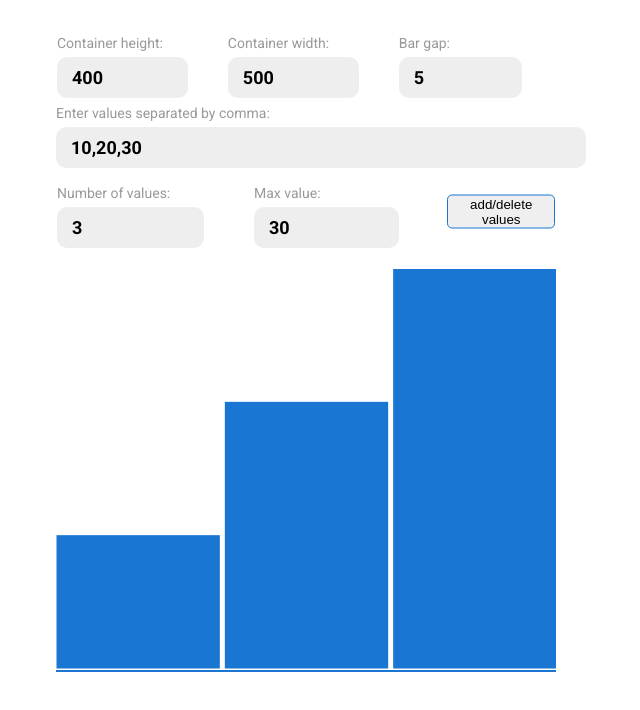
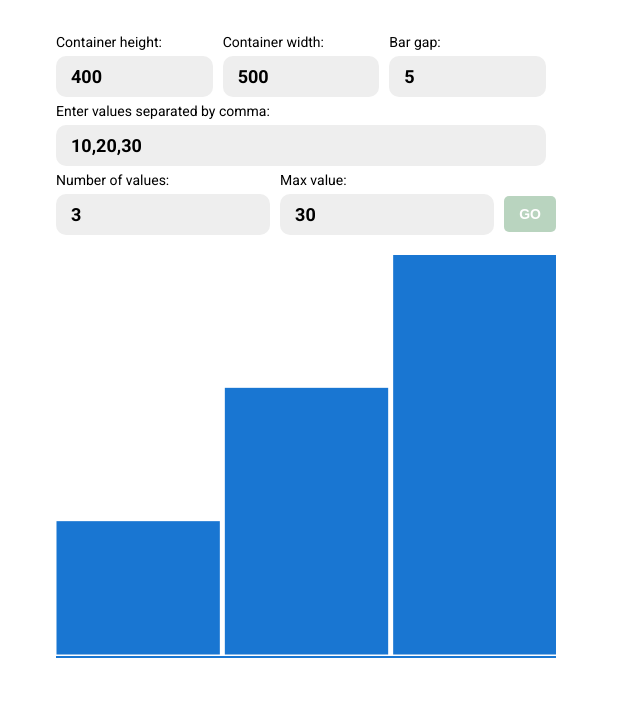
Before and after one commit to aviv187/bar_chart, a React (Create React App) app: page / in a window 1280 px wide. Shown: the top 710 px of the page, without its empty margins (334-974 px from the left). Built offline with nearby package versions, Linux system fonts and the light colour scheme.

Commit message:
adding css to form

```diff
--- a/src/App.tsx
+++ b/src/App.tsx
@@ -3,9 +3,8 @@ import React, { useState, useEffect } from "react";
 import "./css/App.css";
 
 import BarChart from "./components/BarChart";
-import InputsComponent from "./components/Inputs"
+import InputsComponent from "./components/form"
 import SettingsModel from "./models/settings"
-
 
 const App: React.FC = () => {
   const [values, setValues] = useState(['10', '20', '30']);
@@ -18,31 +17,11 @@ const App: React.FC = () => {
   });
 
   const _updateSettings = (e: React.ChangeEvent<HTMLInputElement>) => {
-    let _settings = { ...settings };
+    let _settings: any = { ...settings };
 
-    // const key = e.target.getAttribute('data-type');
-    // if (key !== null && key in _settings) {
-    //   _settings[key] = +e.target.value;
-    // }
-
-    switch (e.target.getAttribute('data-type')) {
-      case 'containerHeight':
-        _settings.containerHeight = +e.target.value;
-        break;
-      case 'containerWidth':
-        _settings.containerWidth = +e.target.value;
-        break;
-      case 'barGap':
-        _settings.barGap = +e.target.value;
-        break;
-      case 'maxValue':
-        _settings.maxValue = +e.target.value;
-        break;
-      case 'valuesArrLength':
-        _settings.valuesArrLength = +e.target.value;
-        break;
-      default:
-        break;
+    const key = e.target.getAttribute('data-type');
+    if (key !== null && key in _settings) {
+      _settings[key] = +e.target.value;
     }
 
     setSettings(_settings);
--- a/src/components/Inputs.tsx
+++ /dev/null
@@ -1,64 +0,0 @@
-import SettingsModel from "../models/settings";
-
-import "../css/Inputs.css";
-
-interface inputProps {
-  settings: SettingsModel;
-  values: string[];
-  setValues: (e: React.ChangeEvent<HTMLInputElement>) => void;
-  setSettings: (e: React.ChangeEvent<HTMLInputElement>) => void;
-  changeValueArr: () => void;
-}
-
-const InputsComponent: React.FC<inputProps> = props => {
-  const settings = props.settings;
-  const values = props.values;
-  const _updateValues = props.setValues;
-  const _updateSettings = props.setSettings;
-  const _changeValueArr = props.changeValueArr;
-
-
-  return <div className="values">
-    <div>
-      <td>
-        <tr>Container height:</tr>
-        <tr>
-          <input type="number" data-type='containerHeight' value={settings.containerHeight} onChange={_updateSettings} />
-        </tr>
-      </td>
-      <td>
-        <tr>Container width:</tr>
-        <tr>
-          <input type="number" data-type='containerWidth' value={settings.containerWidth} onChange={_updateSettings} />
-        </tr>
-      </td>
-      <td >
-        <tr>Bar gap:</tr>
-        <tr>
-          <input type="number" data-type='barGap' value={settings.barGap} onChange={_updateSettings} />
-        </tr>
-      </td>
-    </div>
-    Enter values separated by comma:
-    <input type="text" value={values} onChange={_updateValues} />
-    <div>
-      <td>
-        <tr>Number of values:</tr>
-        <tr>
-          <input type="number" data-type='valuesArrLength' value={settings.valuesArrLength} onChange={_updateSettings} />
-        </tr>
-      </td>
-      <td>
-        <tr>Max value:</tr>
-        <tr>
-          <input type="number" data-type='maxValue' value={settings.maxValue} onChange={_updateSettings} />
-        </tr>
-      </td>
-      <td>
-        <button onClick={_changeValueArr}>add/delete values</button>
-      </td>
-    </div>
-  </div>
-}
-
-export default InputsComponent;
--- /dev/null
+++ b/src/components/form.tsx
@@ -0,0 +1,101 @@
+import React from "react";
+import SettingsModel from "../models/settings";
+
+import "../css/Input.css";
+import "../css/form.css";
+
+interface inputProps {
+  settings: SettingsModel;
+  values: string[];
+  setValues: (e: React.ChangeEvent<HTMLInputElement>) => void;
+  setSettings: (e: React.ChangeEvent<HTMLInputElement>) => void;
+  changeValueArr: () => void;
+}
+
+const InputsComponent: React.FC<inputProps> = (props) => {
+  const settings = props.settings;
+  const values = props.values;
+  const _updateValues = props.setValues;
+  const _updateSettings = props.setSettings;
+  const _changeValueArr = props.changeValueArr;
+
+  return (
+    <div className="values">
+      <div className="row">
+        <div>
+          <div className="label">Container height:</div>
+          <div className="value">
+            <input
+              type="number"
+              data-type="containerHeight"
+              value={settings.containerHeight}
+              onChange={_updateSettings}
+            />
+          </div>
+        </div>
+        <div>
+          <div className="label">Container width:</div>
+          <div className="value">
+            <input
+              type="number"
+              data-type="containerWidth"
+              value={settings.containerWidth}
+              onChange={_updateSettings}
+            />
+          </div>
+        </div>
+        <div>
+          <div className="label">Bar gap:</div>
+          <div className="value">
+            <input
+              type="number"
+              data-type="barGap"
+              value={settings.barGap}
+              onChange={_updateSettings}
+            />
+          </div>
+        </div>
+      </div>
+      <div className="label">Enter values separated by comma:</div>
+      <div className="value">
+        <input type="text" value={values} onChange={_updateValues} />
+      </div>
+      <div className="row">
+        <div>
+          <div className="label">Number of values:</div>
+          <div className="value">
+            <input
+              type="number"
+              data-type="valuesArrLength"
+              value={settings.valuesArrLength}
+              onChange={_updateSettings}
+            />
+          </div>
+        </div>
+        <div>
+          <div className="label">Max value:</div>
+          <div className="value">
+            <input
+              type="number"
+              data-type="maxValue"
+              value={settings.maxValue}
+              onChange={_updateSettings}
+            />
+          </div>
+        </div>
+        <div className="buttonContainer">
+          <button
+            className={
+              settings.valuesArrLength === values.length ? "disabled" : ""
+            }
+            onClick={_changeValueArr}
+          >
+            Go
+          </button>
+        </div>
+      </div>
+    </div>
+  );
+};
+
+export default InputsComponent;
--- a/src/css/Inputs.css
+++ b/src/css/Input.css
@@ -4,10 +4,16 @@
   font-family: "Roboto";
   font-size: 14px;
   line-height: 28px;
-  color: #999999;
 }
 
-.values input {
+.value {
+  margin-right: 10px;
+}
+.value::last-child {
+  margin-right: 0;
+}
+
+input {
   width: 100%;
   font-size: 18px;
   font-weight: bold;
@@ -16,18 +22,8 @@
   border-radius: 10px;
   border: 0;
   padding: 10px 15px;
+  box-sizing: border-box;
 }
-
-.values td button{
-  border: 1px solid #1976d2;
-  border-radius: 5px;
-  transform: translateY(75%);
-}
-
-.values tr input{
-  width: 60%;
-}
-
-.values input:focus {
+input:focus {
   outline: none;
 }
--- /dev/null
+++ b/src/css/form.css
@@ -0,0 +1,28 @@
+.row {
+  display: flex;
+  flex-direction: row;
+  justify-content: flex-start;
+}
+
+.buttonContainer {
+  display: flex;
+  flex-direction: column;
+  justify-content: flex-end;
+  padding-bottom: 3px;
+}
+
+button {
+  border: 0;
+  border-radius: 5px;
+  color: #fff;
+  background-color: #1c732f;
+  font-size: 14px;
+  text-transform: uppercase;
+  font-weight: bold;
+  padding: 10px 15px;
+}
+
+button.disabled {
+  opacity: 0.3;
+  pointer-events: none;
+}
--- /dev/null
+++ b/src/react-app-env.d.ts
@@ -0,0 +1 @@
+/// <reference types="react-scripts" />
```
Also changed, not shown: src/components/BarChart.tsx (+17 -12 lines), src/css/BarChart.css (line endings or trailing spaces).
